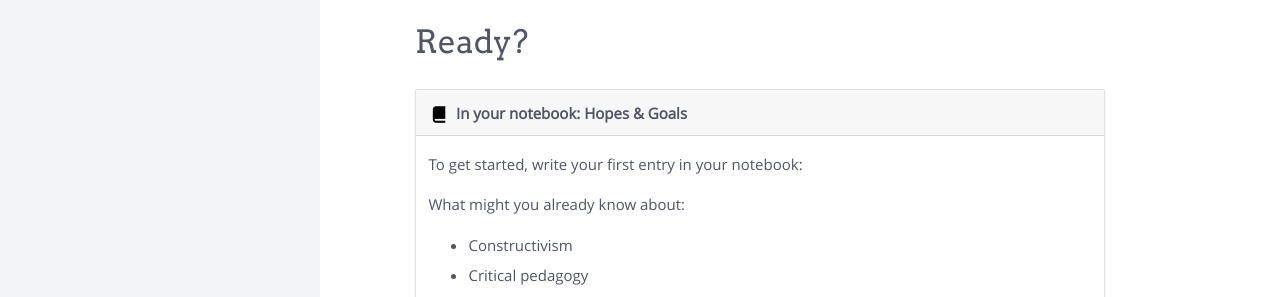
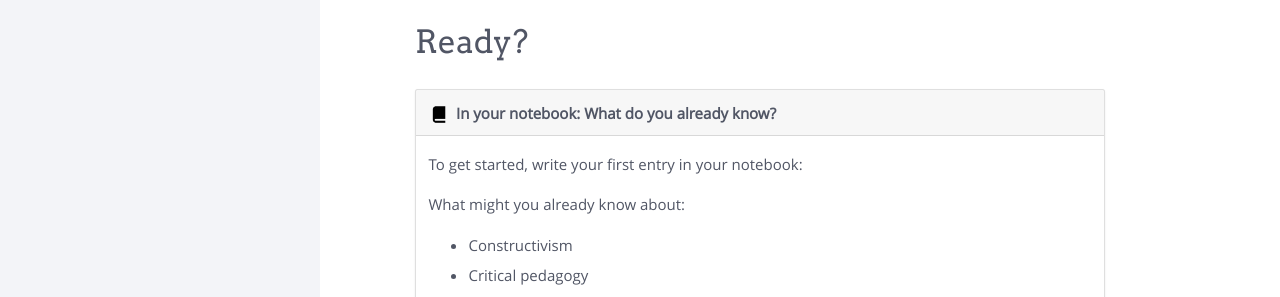
Before and after one commit to ucsdlib/foundations, a Jekyll site: the page built from modules/start/_posts/2000-01-02-getting-started.html, in a window 1280 px wide. Shown: the part 1113-1410 px from the top of the page. Built offline with Jekyll 4.4.1, drawn with Linux system fonts in a browser that asks for light colours; nearby versions of some CDN libraries.

Commit message:
Update 2000-01-02-getting-started.html

```diff
--- a/modules/start/_posts/2000-01-02-getting-started.html
+++ b/modules/start/_posts/2000-01-02-getting-started.html
@@ -19,7 +19,7 @@ banner-alt: "a notebook with a hand written message that says, all you really ne
 
 <div class="card my-5 shadow-sm">
   <div class="card-header">
-    <span><a id="hopes"></a>{% include icon-notebook.html %}In your notebook: Hopes &amp; Goals</span>
+    <span><a id="starting"></a>{% include icon-notebook.html %}In your notebook: What do you already know?</span>
   </div>
   <div class="card-body">
     <p>To get started, write your first entry in your notebook:</p>
```
